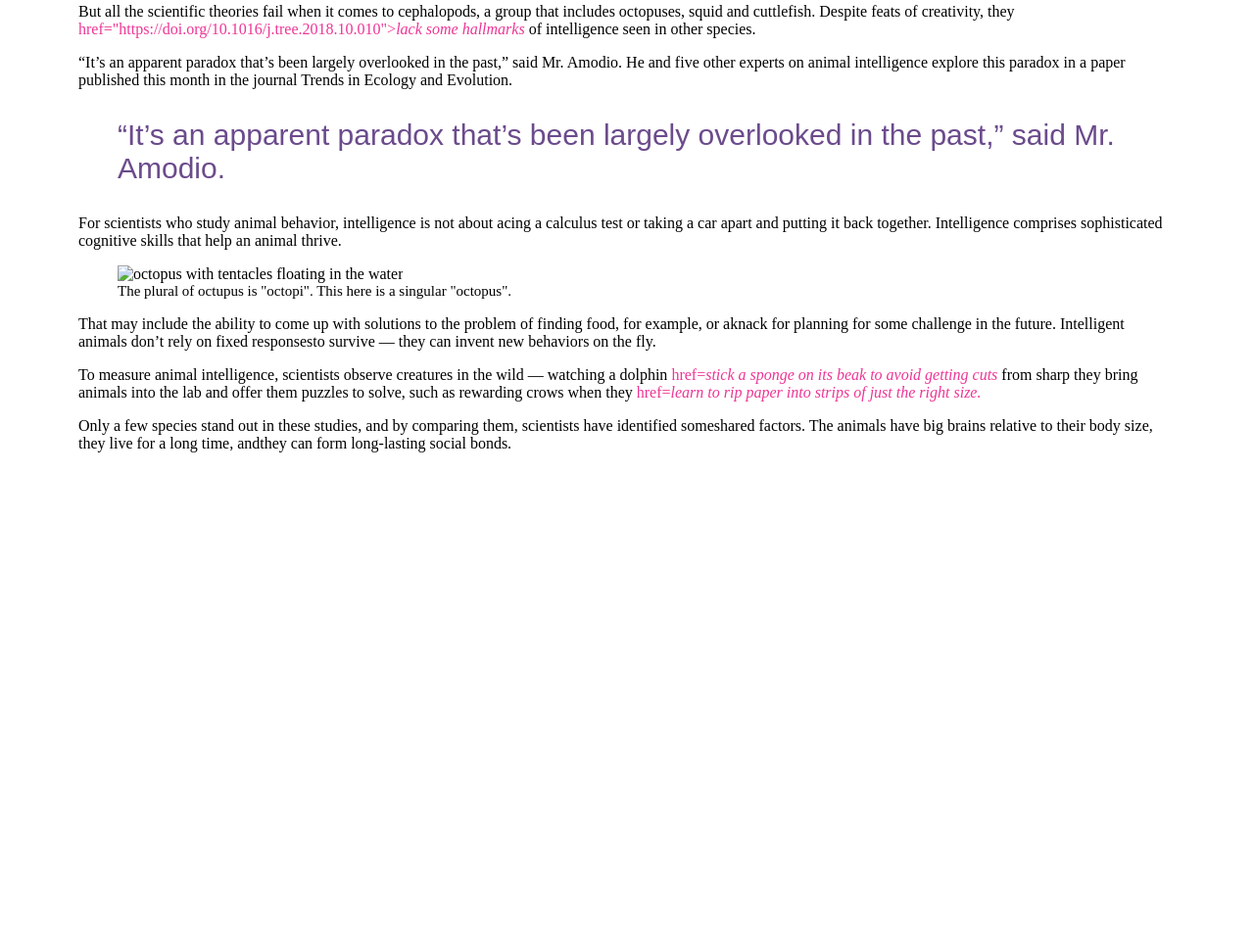
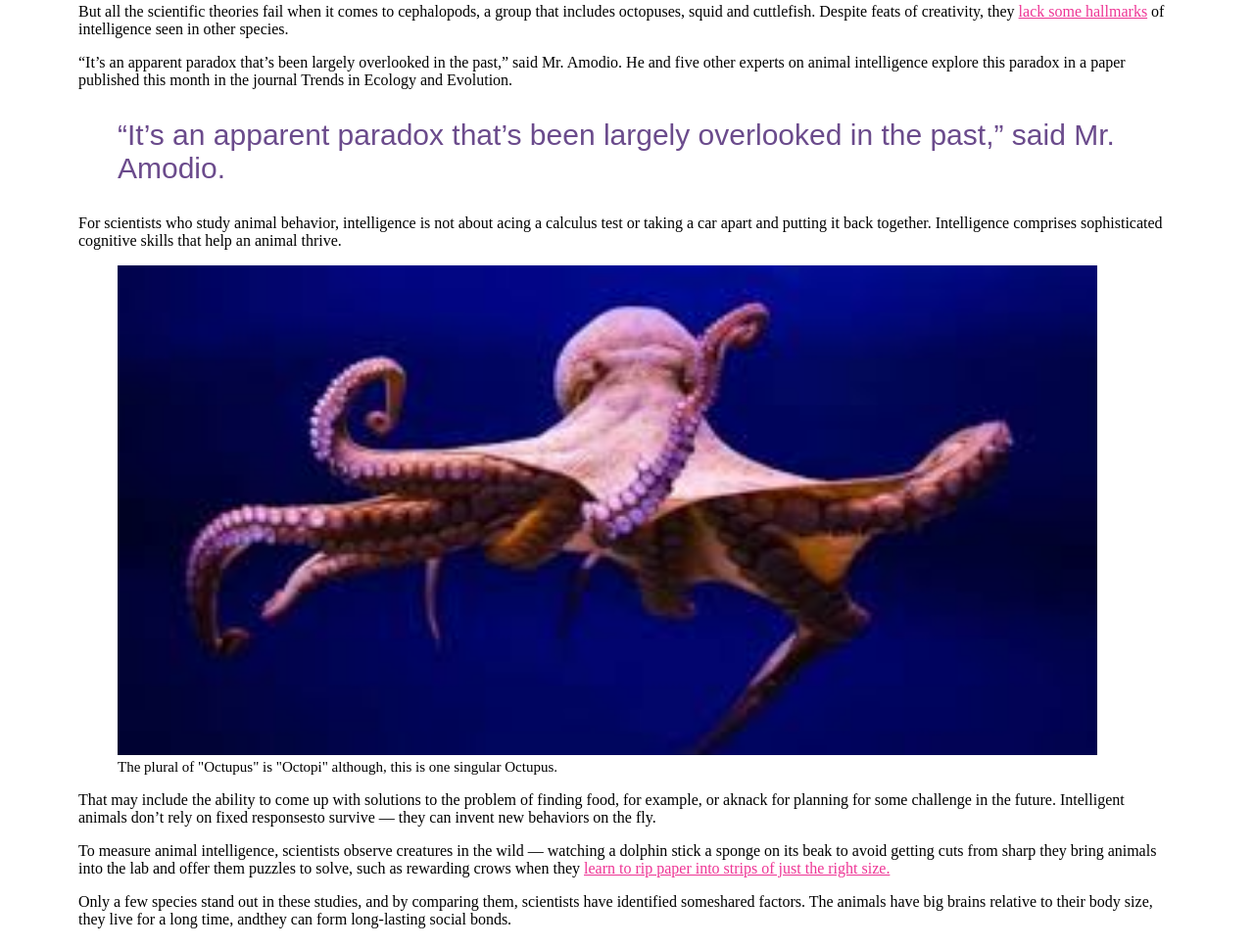
Before and after one commit to JanePete/GD2, a plain HTML site: page Sites/GD2/Project 1/index.html in a window 1280 px wide. Shown: the part 551-1519 px from the top of the page at 98% size. Before the commit the page ends 1033 px from the top, so only its background shows below. Drawn offline with Linux system fonts and the light colour scheme.

Commit message:
Wednesday Updates HTML

```diff
--- a/Sites/GD2/Project 1/index.html
+++ b/Sites/GD2/Project 1/index.html
@@ -7,7 +7,9 @@
 <meta http-equiv="X-UA-Compatible" content="ie=edge">
 
 <title>GD2 PR1</title>
+
 <link rel="stylesheet" <link rel="stylesheet" href="Styles.css">
+
 </head>
 
 <body>
@@ -22,7 +24,8 @@
 
     <figure>
 
-        <img src="Images/merlin_147494628_a788760f-4209-40db-a0be-1305c3a661a6-superJumbo.jpg" alt="octopus swimming under the sea">
+        <img src="Images/merlin_147494628_a788760f-4209-40db-a0be-1305c3a661a6-superJumbo.jpg" width="1000" height="500"
+            alt="octopus swimming under the sea">
 
         <figcaption>
             An octopus in an aquarium in Brest, France. The animals are highly intelligent, but researchers are
@@ -44,7 +47,7 @@
 
     <p>But all the scientific theories fail when it comes to cephalopods, a group that includes octopuses, squid and
         cuttlefish. Despite feats of creativity, they
-        <a>href="https://doi.org/10.1016/j.tree.2018.10.010"><cite>lack some hallmarks</cite></a>
+        <a href=<cite>lack some hallmarks</cite></a>
         of intelligence seen in other species.
 
         <p>“It’s an apparent paradox that’s been largely overlooked in the past,” said Mr. Amodio. He and five other
@@ -62,19 +65,21 @@
             animal thrive.</p>
 
         <figure>
-            <img scr="Images/Unknown.jpeg" alt="octopus with tentacles floating in the water">
-            <figcaption>The plural of octupus is "octopi". This here is a singular "octopus".</figcaption>
+
+            <img src="Images/Unknown.jpeg" width="1000" height="500" alt="octupus with tnetacles floating in the water">
+            <figcaption>The plural of "Octupus" is "Octopi" although, this is one singular Octupus.</figcaption>
         </figure>
 
         <p>That may include the ability to come up with solutions to the problem of finding food, for example, or
             aknack for planning for some challenge in the future. Intelligent animals don’t rely on fixed responsesto
             survive — they can invent new behaviors on the fly.</p>
 
-        <p>To measure animal intelligence, scientists observe creatures in the wild — watching a dolphin <a>href=<cite>stick
-                    a sponge on its beak to avoid getting cuts</cite></a> from sharp they bring animals into the lab
-            and
-            offer them puzzles to solve, such as rewarding crows when they <a>
-                href=<cite>learn to rip paper into strips
+        <p>To measure animal intelligence, scientists observe creatures in the wild — watching a dolphin <ahref=<cite>
+                stick
+                a sponge on its beak to avoid getting cuts</cite></a> from sharp they bring animals into the lab
+                and
+                offer them puzzles to solve, such as rewarding crows when they <a href=<cite>learn to rip paper into
+                    strips
                     of just the right size.</cite></a></p>
 
         <p>Only a few species stand out in these studies, and by comparing them, scientists have identified someshared
```
